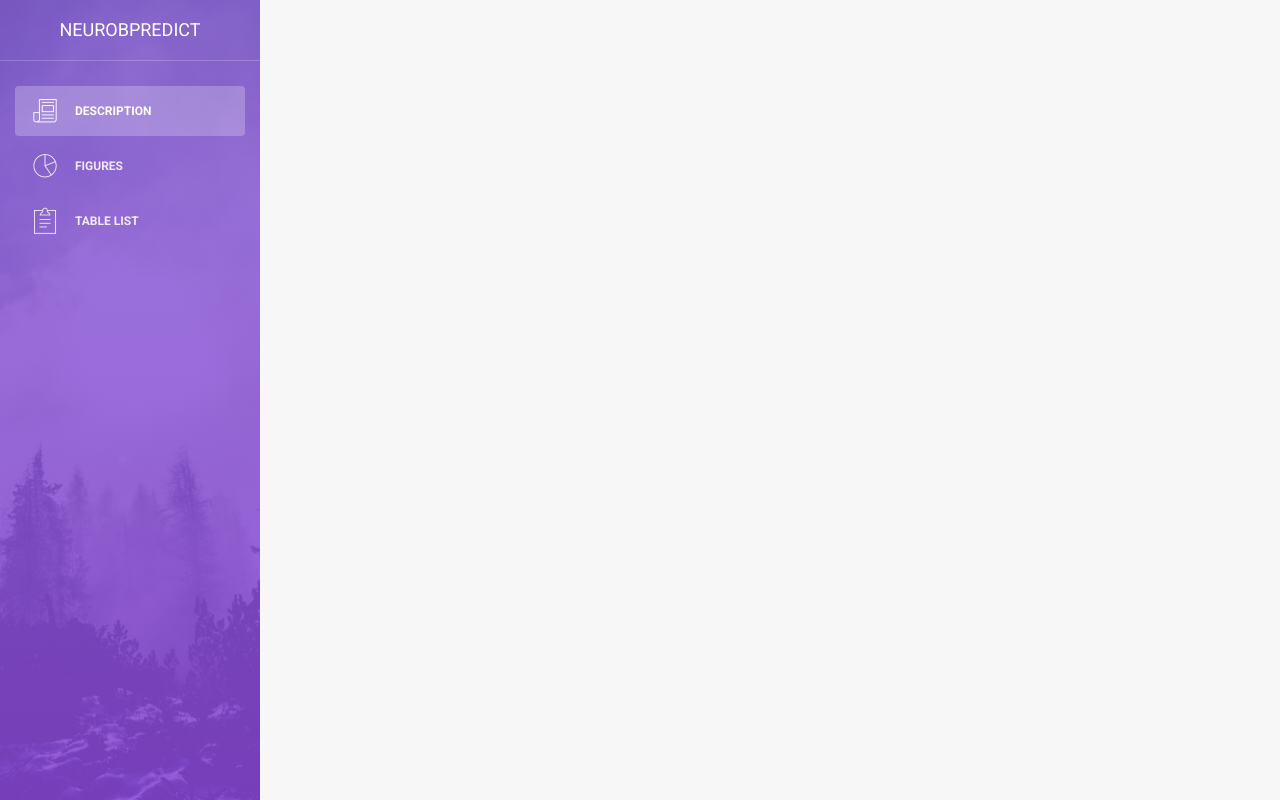
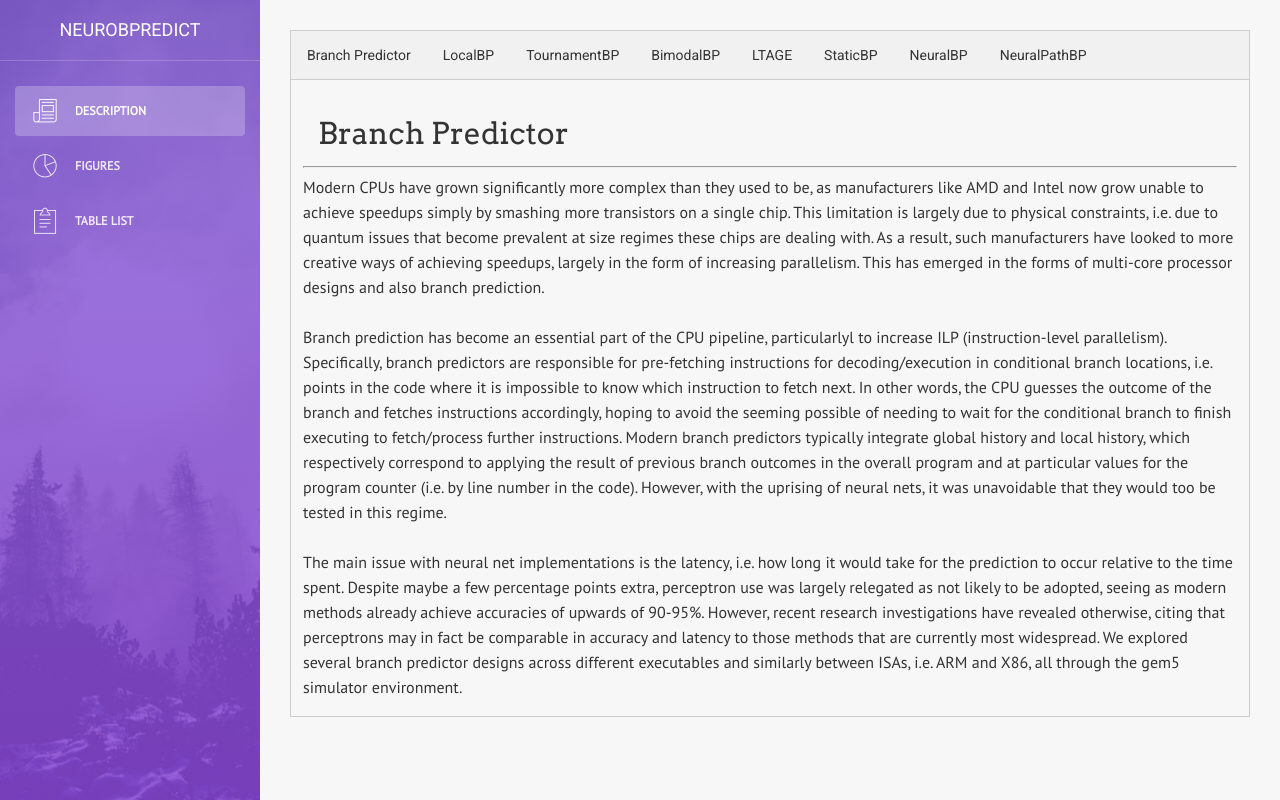
Before and after one commit to yashpatel5400/neuropath, a PHP site: page / in a window 1280 px wide. Run offline with PHP 8.4, Linux system fonts and the light colour scheme; some libraries are stand-ins or nearby versions.

Commit message:
Edited testing script and home page

```diff
--- a/assets/css/demo.css
+++ b/assets/css/demo.css
@@ -59,3 +59,73 @@
 .table-upgrade td:nth-child(3){
     text-align: center;
 }
+
+h1 {
+	font-family: 'Arvo', Georgia, Times, serif;
+	font-size: 45px;
+	line-height: 50px;
+}
+
+h2 {
+	font-family: 'Arvo', Georgia, Times, serif;
+	font-size: 30px;
+	line-height: 35px;
+}
+
+p {
+	font-family: 'PT Sans', Helvetica, Arial, sans-serif;
+	font-size: 16px;
+	line-height: 25px;
+}
+
+hr {
+    display: block;
+    margin-top: 0.5em;
+    margin-bottom: 0.5em;
+    margin-left: auto;
+    margin-right: auto;
+    border-style: inset;
+    border-width: 1px;
+}
+
+img {
+    max-width: 100%;
+    max-height: 100%;
+}
+
+
+/* Style the tab */
+div.tab {
+    overflow: hidden;
+    border: 1px solid #ccc;
+    background-color: #f1f1f1;
+}
+
+/* Style the buttons inside the tab */
+div.tab button {
+    background-color: inherit;
+    float: left;
+    border: none;
+    outline: none;
+    cursor: pointer;
+    padding: 14px 16px;
+    transition: 0.3s;
+}
+
+/* Change background color of buttons on hover */
+div.tab button:hover {
+    background-color: #ddd;
+}
+
+/* Create an active/current tablink class */
+div.tab button.active {
+    background-color: #ccc;
+}
+
+/* Style the tab content */
+.tabcontent {
+    display: none;
+    padding: 6px 12px;
+    border: 1px solid #ccc;
+    border-top: none;
+}
--- a/figures.html
+++ b/figures.html
@@ -302,7 +302,7 @@
 
   $.notify({
   icon: 'pe-7s-gift',
-  message: "Welcome to <b>Light Bootstrap Dashboard</b> - a beautiful freebie for every web developer."
+  message: "Welcome to <b>NeuroBPredict</b>. Explore the results of running our simulations with different branch predictors"
 
   },{
   type: 'info',
--- a/home.html
+++ b/home.html
@@ -10,6 +10,8 @@
 	<meta content='width=device-width, initial-scale=1.0, maximum-scale=1.0, user-scalable=0' name='viewport' />
     <meta name="viewport" content="width=device-width" />
 
+	<link href='http://fonts.googleapis.com/css?family=Arvo' rel='stylesheet' type='text/css'>
+	<link href='http://fonts.googleapis.com/css?family=PT+Sans' rel='stylesheet' type='text/css'>
 
     <!-- Bootstrap core CSS     -->
     <link href="assets/css/bootstrap.min.css" rel="stylesheet" />
@@ -31,11 +33,8 @@
     <link href="assets/css/pe-icon-7-stroke.css" rel="stylesheet" />
   </head>
   <body>
-
 	<div class="wrapper">
 	  <div class="sidebar" data-color="purple" data-image="assets/img/sidebar-5.jpg">
-
-		<!--   you can change the color of the sidebar using: data-color="blue | azure | green | orange | red | purple" -->
 		<div class="sidebar-wrapper">
           <div class="logo">
             <a href="#" class="simple-text">
@@ -68,18 +67,86 @@
 
 	  <div class="main-panel">
 		<div class="content">
-          <div class="container-fluid">
-            <div class="row">
 		  <div class="col-md-12">
+			<div class="tab">
+			  <button class="tablinks" onclick="openCity(event, 'BranchPredictor')">
+				Branch Predictor
+			  </button>
+			  <button class="tablinks" onclick="openCity(event, 'LocalBP')" >
+				LocalBP
+			  </button>
+
+			  <button class="tablinks" onclick="openCity(event, 'TournamentBP')" >
+				TournamentBP
+			  </button>
+
+			  <button class="tablinks" onclick="openCity(event, 'BimodalBP')" >
+				BimodalBP
+			  </button>
+
+			  <button class="tablinks" onclick="openCity(event, 'LTAGE')" >
+				LTAGE
+			  </button>
+
+			  <button class="tablinks" onclick="openCity(event, 'StaticBP')" >
+				StaticBP
+			  </button>
+
+			  <button class="tablinks" onclick="openCity(event, 'NeuralBP')" >
+				NeuralBP
+			  </button>
+
+			  <button class="tablinks" onclick="openCity(event, 'NeuralPathBP')">				NeuralPathBP
+			  </button>
 			</div>
 
+			<div id="BranchPredictor" class="tabcontent">
+			  <h2 class="col-md-12"> Branch Predictor </h2><hr>
+			  <p>
+				Modern CPUs have grown significantly more complex than they used to be, as manufacturers like AMD and Intel now grow unable to achieve speedups simply by smashing more transistors on a single chip. This limitation is largely due to physical constraints, i.e. due to quantum issues that become prevalent at size regimes these chips are dealing with. As a result, such manufacturers have looked to more creative ways of achieving speedups, largely in the form of increasing parallelism. This has emerged in the forms of multi-core processor designs and also branch prediction.
+				<br><br>
+				Branch prediction has become an essential part of the CPU pipeline, particularlyl to increase ILP (instruction-level parallelism). Specifically, branch predictors are responsible for pre-fetching instructions for decoding/execution in conditional branch locations, i.e. points in the code where it is impossible to know which instruction to fetch next. In other words, the CPU guesses the outcome of the branch and fetches instructions accordingly, hoping to avoid the seeming possible of needing to wait for the conditional branch to finish executing to fetch/process further instructions. Modern branch predictors typically integrate global history and local history, which respectively correspond to applying the result of previous branch outcomes in the overall program and at particular values for the program counter (i.e. by line number in the code). However, with the uprising of neural nets, it was unavoidable that they would too be tested in this regime.
+				<br><br>
+				The main issue with neural net implementations is the latency, i.e. how long it would take for the prediction to occur relative to the time spent. Despite maybe a few percentage points extra, perceptron use was largely relegated as not likely to be adopted, seeing as modern methods already achieve accuracies of upwards of 90-95%. However, recent research investigations have revealed otherwise, citing that perceptrons may in fact be comparable in accuracy and latency to those methods that are currently most widespread. We explored several branch predictor designs across different executables and similarly between ISAs, i.e. ARM and X86, all through the gem5 simulator environment.
+			  </p>
+			</div>
+
+			<div id="LocalBP" class="tabcontent">
+			  <h2 class="col-md-12"> LocalBP </h2><hr>
+			  <p> Test input </p>
+			</div>
+
+			<div id="TournamentBP" class="tabcontent">
+			  <h2 class="col-md-12"> TournamentBP </h2><hr>
+			  <p> Test input </p>
+			</div>
+
+			<div id="BimodalBP" class="tabcontent">
+			  <h2 class="col-md-12"> BimodalBP </h2><hr>
+			  <p> Test input </p>
+			</div>
+
+			<div id="LTAGE" class="tabcontent">
+			  <h2 class="col-md-12"> LTAGE </h2><hr>
+			  <p> Test input </p>
+			</div>
+
+			<div id="StaticBP" class="tabcontent">
+			  <h2 class="col-md-12"> StaticBP </h2><hr>
+			  <p> Test input </p>
+			</div>
+
+			<div id="NeuralBP" class="tabcontent">
+			  <h2 class="col-md-12"> NeuralBP </h2><hr>
+			  <p> Test input </p>
+			</div>
+
+			<div id="NeuralPathBP" class="tabcontent">
+			  <h2 class="col-md-12"> NeuralPathBP </h2><hr>
+			  <p> Test input </p>
 			</div>
 		</div>
 	  </div>
-      </div>
-	</div>
-
-
   </body>
 
   <!--   Core JS Files   -->
@@ -104,4 +171,29 @@
   <!-- Light Bootstrap Table DEMO methods, don't include it in your project! -->
   <script src="assets/js/demo.js"></script>
 
+  <script>
+	function openCity(evt, cityName) {
+    // Declare all variables
+    var i, tabcontent, tablinks;
+
+    // Get all elements with class="tabcontent" and hide them
+    tabcontent = document.getElementsByClassName("tabcontent");
+    for (i = 0; i < tabcontent.length; i++) {
+					tabcontent[i].style.display = "none";
+					}
+
+					// Get all elements with class="tablinks" and remove the class "active"
+					tablinks = document.getElementsByClassName("tablinks");
+					for (i = 0; i < tablinks.length; i++) {
+									tablinks[i].className = tablinks[i].className.replace(" active", "");
+									}
+
+									// Show the current tab, and add an "active" class to the button that opened the tab
+									document.getElementById(cityName).style.display = "block";
+									evt.currentTarget.className += " active";
+									}
+									document.getElementById("BranchPredictor").style.display = "block";
+									evt.currentTarget.className += " active";
+  </script>
+
 </html>
```
Also changed, not shown: 1 other file. Lines whose indentation alone changed are shown as unchanged.
